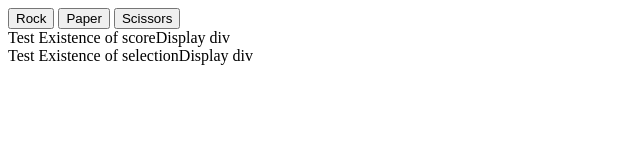
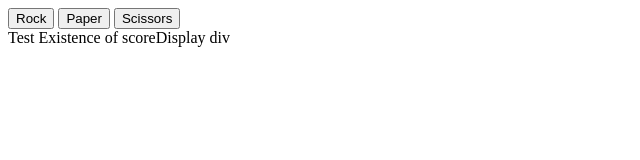
Before and after one commit to KKCheah/rock-paper-scissors, a plain HTML site: page index.html in a window 1280 px wide. Shown: the whole page, without its empty margins (0-640 px from the left). Drawn offline with Linux system fonts and the light colour scheme.

Commit message:
Removed redundant text involving additional div displayed on browser
[Ticket: 3: Date 9/6/2021]

```diff
--- a/index.html
+++ b/index.html
@@ -14,7 +14,7 @@
     <button id="paperButton">Paper</button>
     <button id="scissorsButton">Scissors</button>
     <div id="scoreDisplay">Test Existence of scoreDisplay div</div>
-    <div id="selectionDisplay">Test Existence of selectionDisplay div</div>
+    <div id="selectionDisplay"></div>
 
 </body>
  <!--Create a blank HTML document with a script tag (Hint: it is best practice to link an external .js file)-->
```
